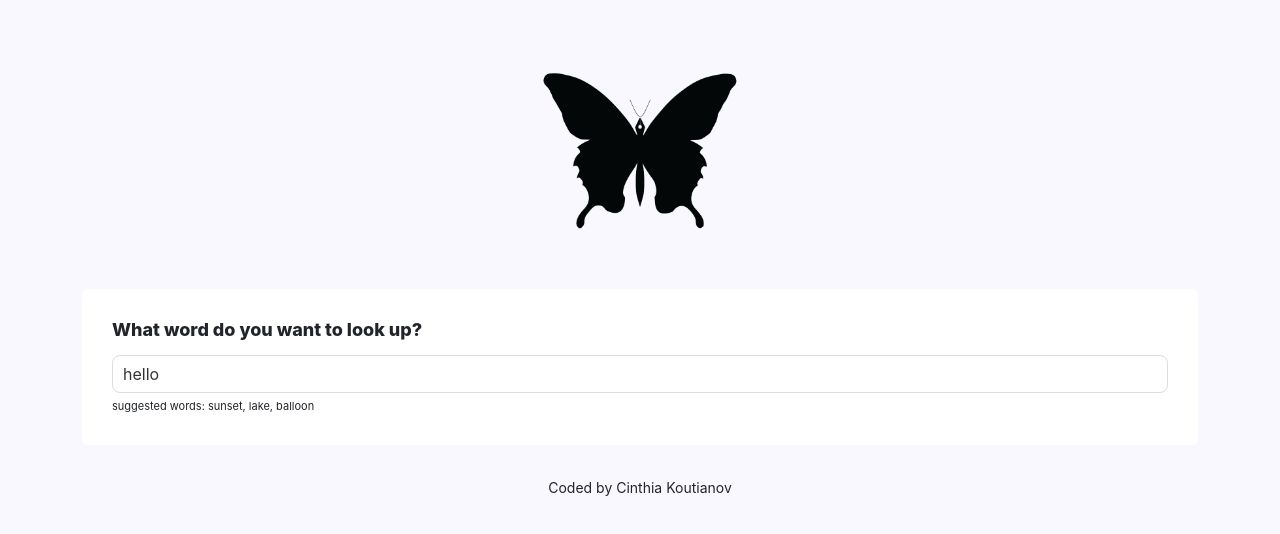
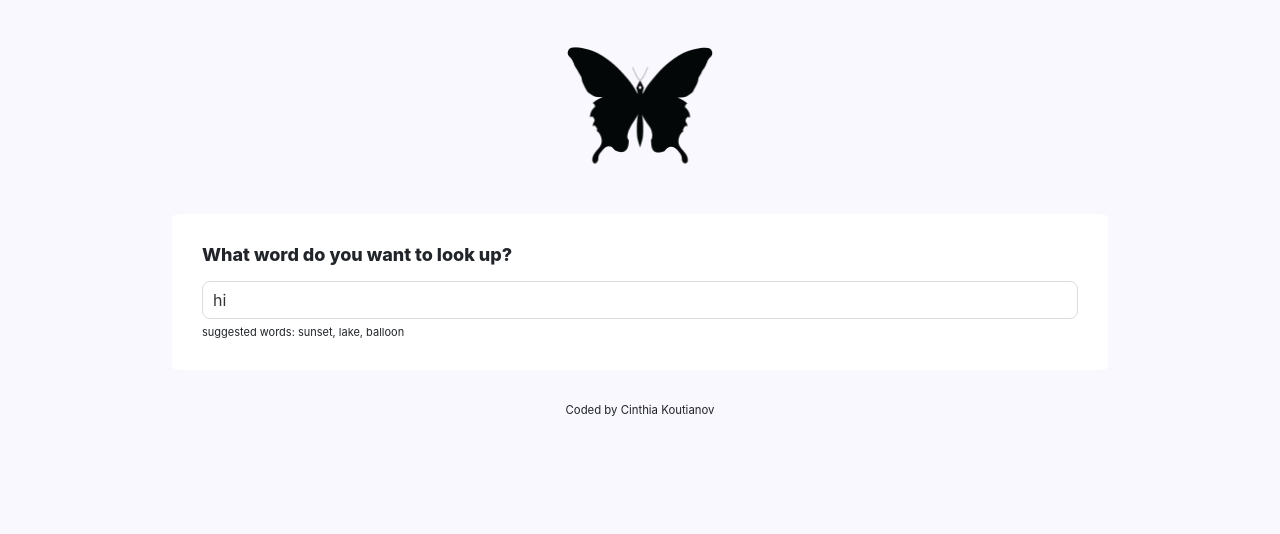
Before and after one commit to cinthcreative/dictionary-project, a React (Create React App) app: page / in a window 1280 px wide. Shown: the top 534 px of the page. Built offline with nearby package versions, Linux system fonts and the light colour scheme; no server answers.

Commit message:
Added API for photo results.

```diff
--- a/src/App.css
+++ b/src/App.css
@@ -3,20 +3,21 @@
 }
 
 a {
-  color: #7d6fbd;
+  color: #9670f4;
 }
 
-.App-header {
-  margin: 10px 0;
+.App {
+  margin: 0 auto;
+  max-width: 960px;
 }
-
 .App-logo {
-  max-width: 200px;
+  max-width: 150px;
   display: block;
   margin: 0 auto;
 }
 
 .App-footer {
   text-align: center;
-  margin: 30px auto;
+  margin: 30px 0;
+  font-size: 13px;
 }
--- a/src/App.js
+++ b/src/App.js
@@ -10,7 +10,7 @@
           <img src={logo} className="App-logo img-fluid" alt="logo" />
         </header>
         <main>
-          <Dictionary defaultKeyword="hello" />
+          <Dictionary defaultKeyword="hi" />
         </main>
         <footer className="App-footer">
           <small>Coded by Cinthia Koutianov</small>
--- a/src/Dictionary.js
+++ b/src/Dictionary.js
@@ -1,15 +1,22 @@
 import React, { useState } from "react";
 import "./Dictionary.css";
 import Results from "./Results";
+import Photos from "./Photos";
 import axios from "axios";
 
 export default function Dictionary(props) {
   let [keyword, setKeyword] = useState(props.defaultKeyword);
   let [results, setResults] = useState(null);
   let [loaded, setLoaded] = useState(false);
+  let [photos, setPhotos] = useState(null);
 
   function handleResponse(response) {
+    console.log(response);
     setResults(response.data[0]);
+  }
+
+  function handlePexelsResponse(response) {
+    setPhotos(response.data.photos);
   }
 
   function search() {
@@ -17,6 +24,13 @@
     let apiUrl = `https://api.dictionaryapi.dev/api/v2/entries/en/${keyword}`;
 
     axios.get(apiUrl).then(handleResponse);
+
+    let pexelsApiKey =
+      "563492ad6f91700001000001b3d4e04c430e4967a6eb24e46748bddb";
+    let pexelsApiUrl = `https://api.pexels.com/v1/search?query=${keyword}&per_page=9`;
+    let headers = { Authorization: `Bearer ${pexelsApiKey}` };
+
+    axios.get(pexelsApiUrl, { headers: headers }).then(handlePexelsResponse);
   }
 
   function handleSubmit(event) {
@@ -48,6 +62,7 @@
           <div className="hint">suggested words: sunset, lake, balloon</div>
         </section>
         <Results results={results} />
+        <Photos photos={photos} />
       </div>
     );
   } else {
--- a/src/Meaning.js
+++ b/src/Meaning.js
@@ -3,7 +3,6 @@
 import "./Meaning.css";
 
 export default function Meaning(props) {
-  console.log(props.definition);
   return (
     <div className="Meaning">
       <h3>{props.meaning.partOfSpeech}</h3>
--- a/src/Phonetic.js
+++ b/src/Phonetic.js
@@ -2,7 +2,6 @@
 import "./Phonetic.css";
 
 export default function Phonetic(props) {
-  console.log(props.phonetic);
   return (
     <div className="Phonetic">
       <a href={props.phonetic.audio} target="_blank" rel="noreferrer">
--- /dev/null
+++ b/src/Photos.css
@@ -0,0 +1,4 @@
+.Photos img {
+  border-radius: 5px;
+  margin-bottom: 20px;
+}
--- /dev/null
+++ b/src/Photos.js
@@ -0,0 +1,29 @@
+import React from "react";
+import "./Photos.css";
+
+export default function Photos(props) {
+  console.log(props.photos);
+  if (props.photos) {
+    return (
+      <section className="Photos">
+        <div className="row">
+          {props.photos.map(function (photo, index) {
+            return (
+              <div className="col-4" key={index}>
+                <a href={photo.src.original} target="_blank" rel="noreferrer">
+                  <img
+                    src={photo.src.landscape}
+                    className="img-fluid"
+                    alt="results"
+                  />{" "}
+                </a>
+              </div>
+            );
+          })}
+        </div>
+      </section>
+    );
+  } else {
+    return null;
+  }
+}
--- a/src/Synonyms.js
+++ b/src/Synonyms.js
@@ -2,7 +2,6 @@
 import "./Synonyms.css";
 
 export default function Synonyms(props) {
-  console.log(props.synonyms);
   if (props.synonyms) {
     return (
       <ul className="Synonyms">
```
